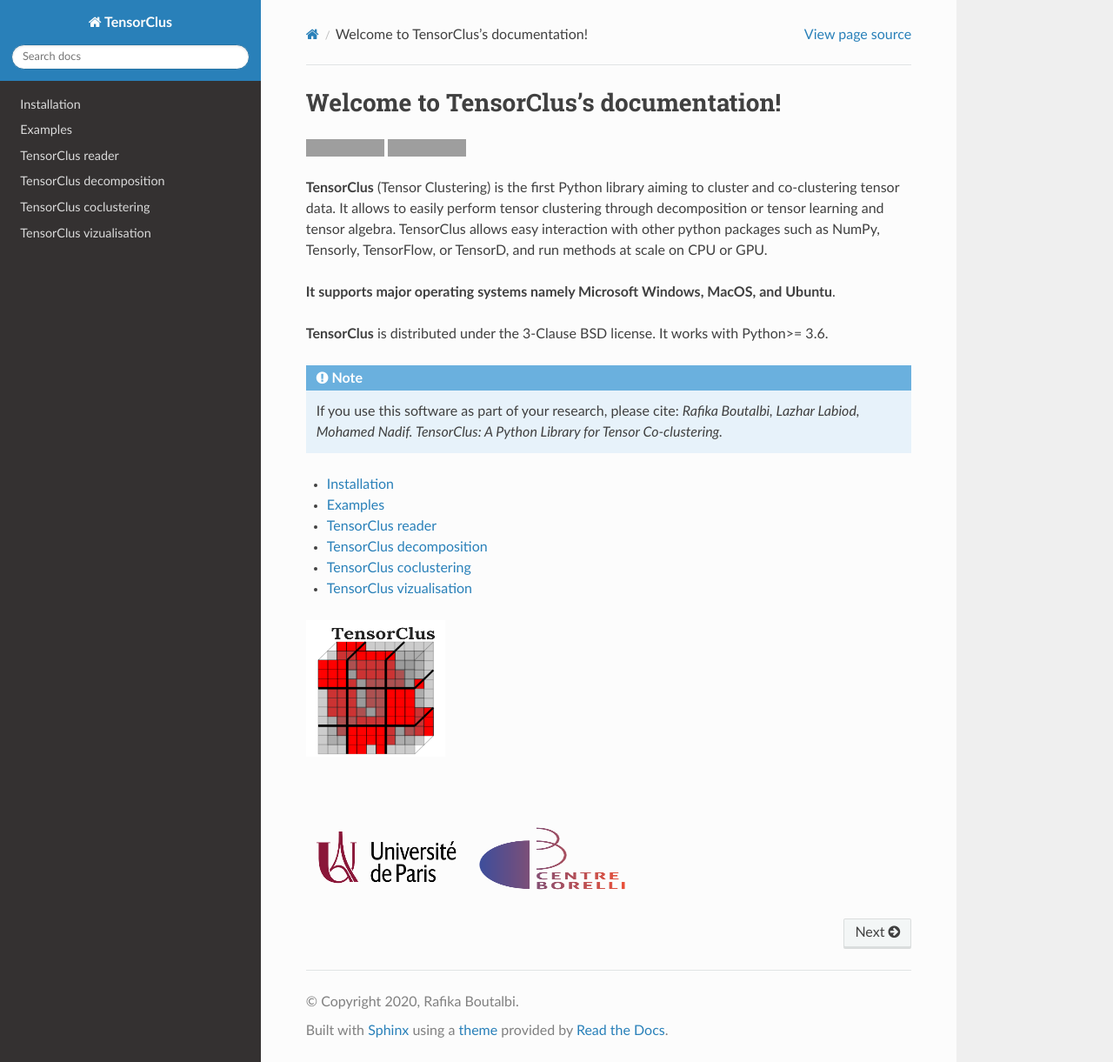
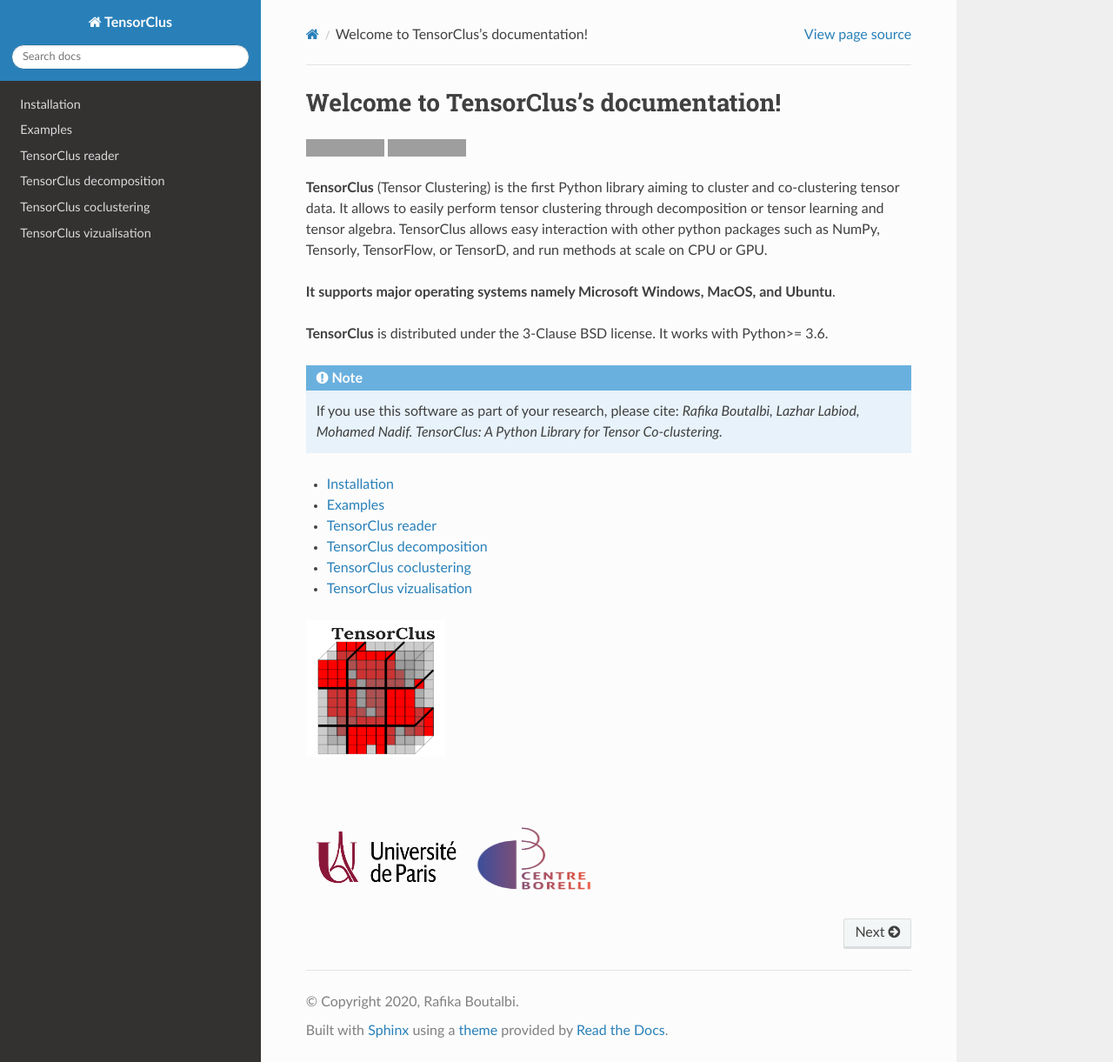
Before and after one commit to boutalbi/TensorClus, a Sphinx documentation site: the page built from docs/index.rst, in a window 1280 px wide and 1221 px high. Shown: the whole window at 87% size. Built offline with Sphinx 7.4.7 and the Read the Docs theme 2.0.0, drawn with Linux system fonts in a browser that asks for light colours; grey boxes are pictures that could not be loaded.

Commit message:
doc update

```diff
--- a/docs/index.rst
+++ b/docs/index.rst
@@ -39,5 +39,5 @@
 
 .. image:: img/Logo_Centre_Borelli.png
    :height: 300px
-   :width: 620 px
+   :width: 480 px
    :scale: 30 %
```
